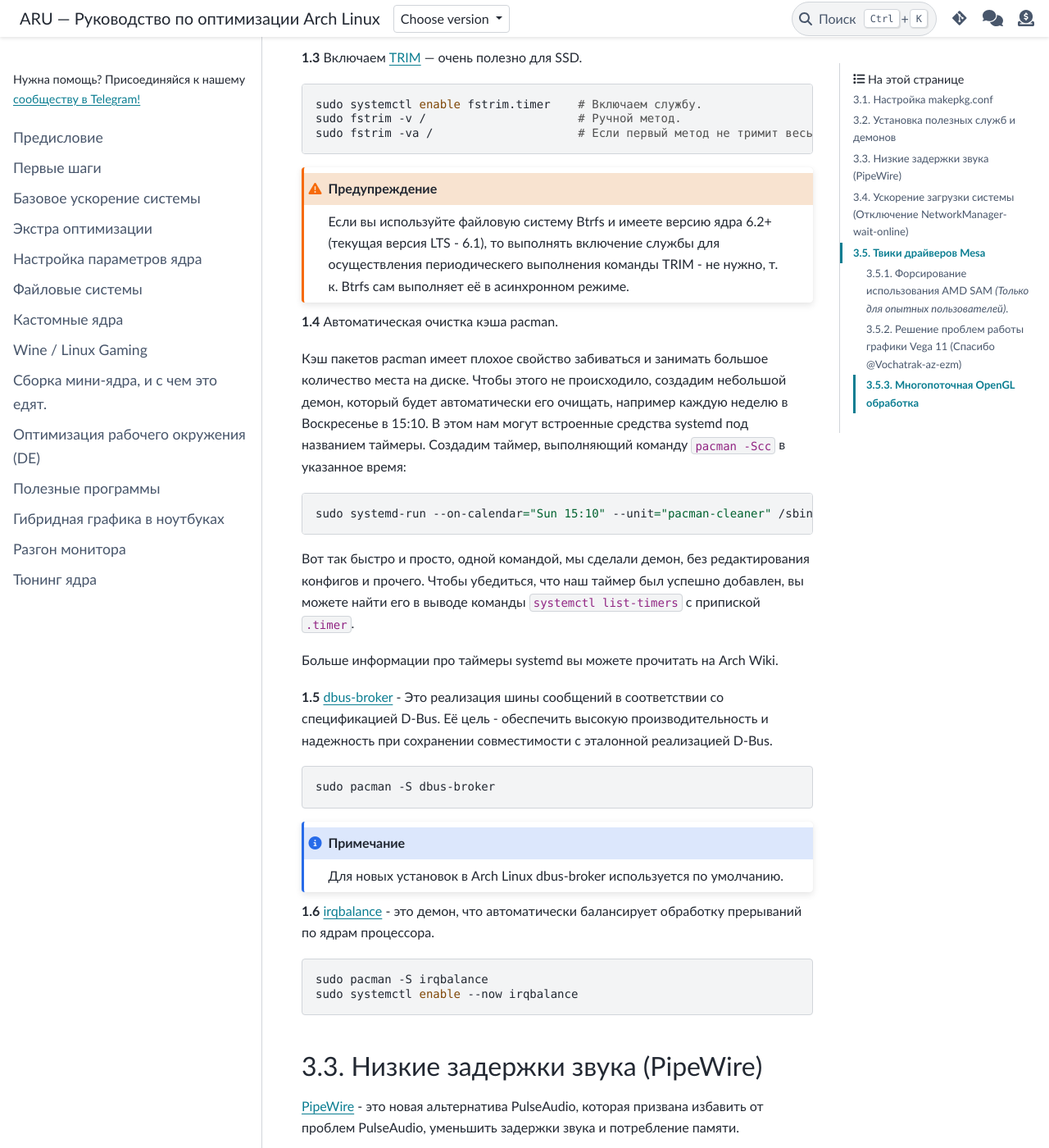
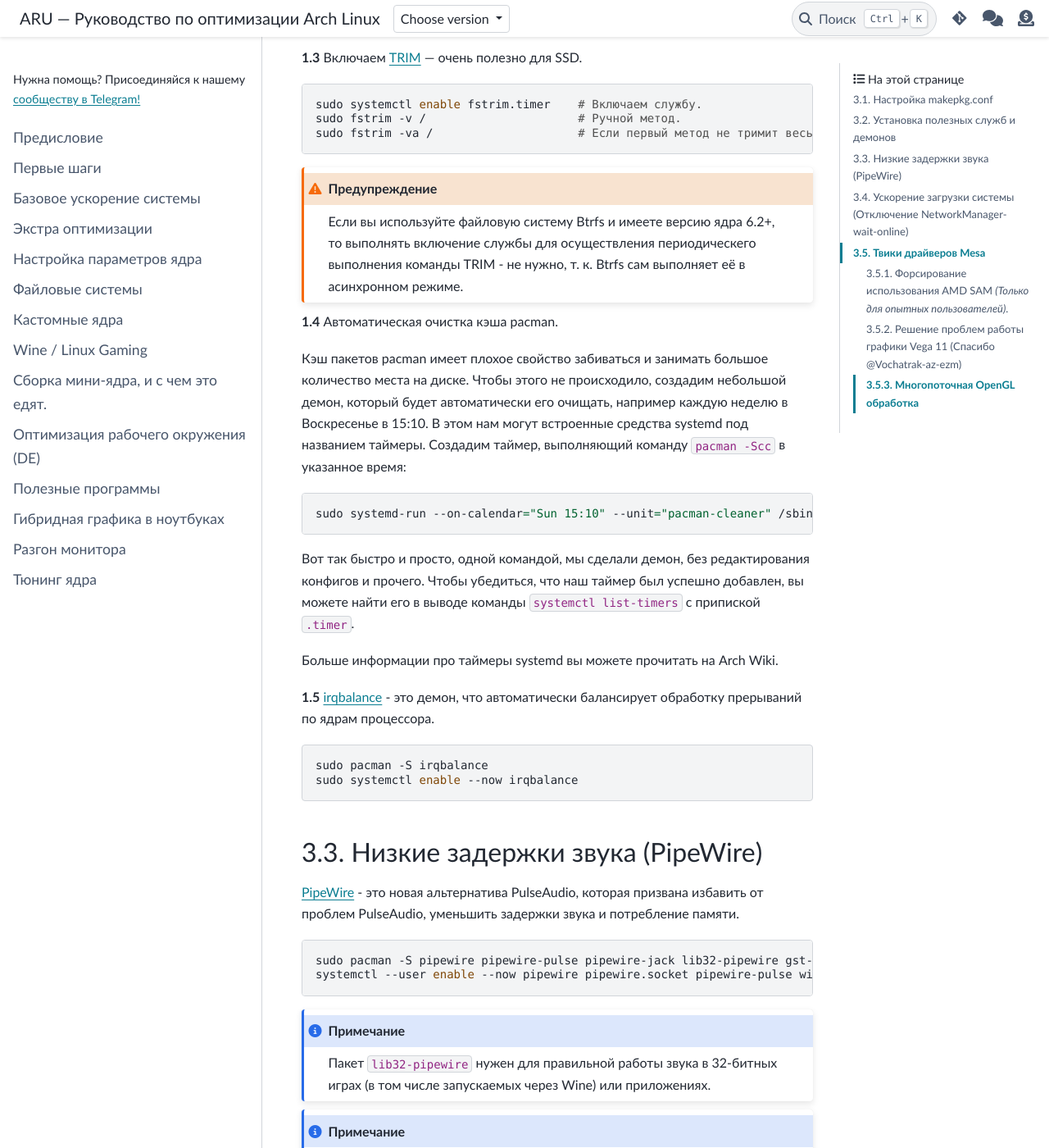
Before and after one commit to ventureoo/ARU, a Sphinx documentation site: the page built from docs/source/generic-system-acceleration.rst, in a window 1280 px wide and 1400 px high, scrolled down 5024 px. Shown: the whole window at 82% size. Built offline with Sphinx 7.4.7 and the PyData theme 0.15.4, drawn with Linux system fonts in a browser that asks for light colours.

Commit message:
generic-system-acceleration: Remove dbus-broker
It's already shipped in the arch, so there's not much point in
duplicating it here.

```diff
--- a/docs/source/generic-system-acceleration.rst
+++ b/docs/source/generic-system-acceleration.rst
@@ -152,7 +152,7 @@
 .. attention:: ccache может ломать сборку некоторых программ, поэтому
    будьте осторожны с его применением.
 
-.. index:: installation, ananicy, zram, nohang, rng-tools, trim, dbus-broker
+.. index:: installation, ananicy, zram, nohang, trim
 .. _daemons-and-services:
 
 ======================================
@@ -238,7 +238,7 @@
   sudo fstrim -va /                     # Если первый метод не тримит весь диск.
 
 .. warning:: Если вы используйте файловую систему Btrfs и имеете
-   версию ядра 6.2+ (текущая версия LTS - 6.1), то выполнять включение
+   версию ядра 6.2+, то выполнять включение
    службы для осуществления периодическего выполнения команды TRIM -
    не нужно, т. к. Btrfs сам выполняет её в асинхронном режиме.
 
@@ -261,17 +261,7 @@
 Больше информации про таймеры systemd вы можете прочитать на Arch
 Wiki.
 
-**1.5** `dbus-broker <https://github.com/bus1/dbus-broker>`_ - Это
-реализация шины сообщений в соответствии со спецификацией D-Bus. Её
-цель - обеспечить высокую производительность и надежность при
-сохранении совместимости с эталонной реализацией D-Bus. ::
-
-  sudo pacman -S dbus-broker
-
-.. note:: Для новых установок в Arch Linux dbus-broker используется по
-   умолчанию.
-
-**1.6** `irqbalance <https://github.com/Irqbalance/irqbalance>`_ - это демон, что автоматически балансирует обработку прерываний
+**1.5** `irqbalance <https://github.com/Irqbalance/irqbalance>`_ - это демон, что автоматически балансирует обработку прерываний
 по ядрам процессора. ::
 
   sudo pacman -S irqbalance
```
Also changed, not shown: other parts of docs/source/generic-system-acceleration.rst (+1 -1 lines).
